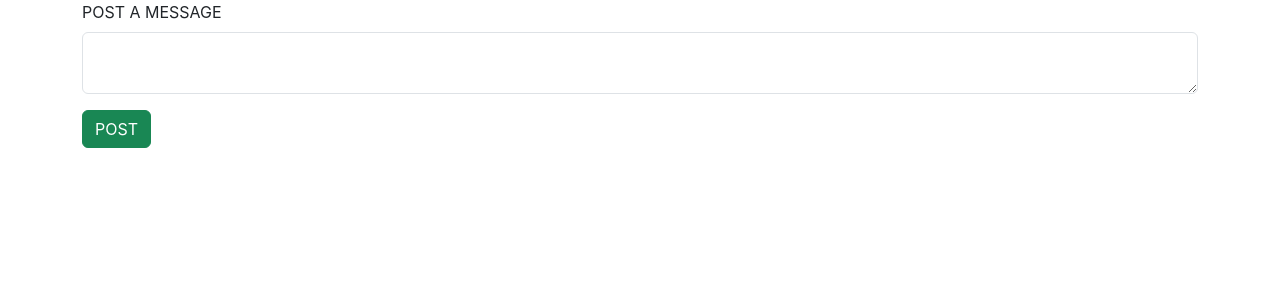
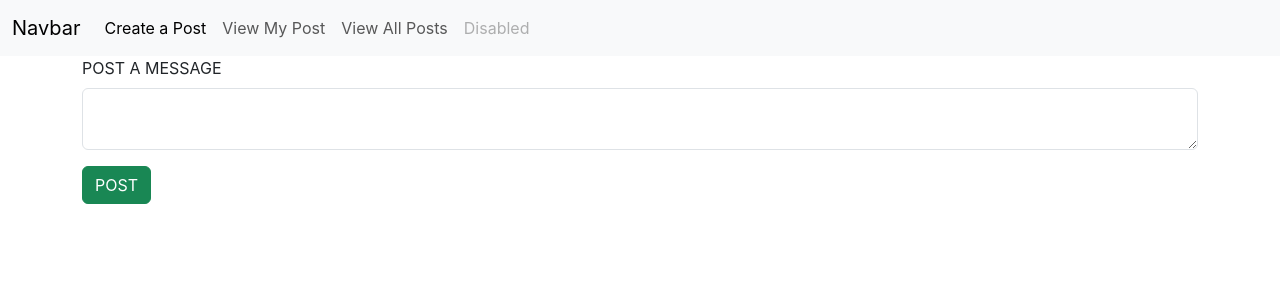
Before and after one commit to safabeegum/BLOG-FRONTEND, a React (Create React App) app: page /CreatePost in a window 1280 px wide. Shown: the top 300 px of the page. Built offline with nearby package versions, Linux system fonts and the light colour scheme.

Commit message:
ViewAll Created

```diff
--- a/src/App.js
+++ b/src/App.js
@@ -4,14 +4,19 @@ import SignUp from './components/SignUp';
 import SignIn from './components/SignIn';
 import { BrowserRouter, Route, Routes } from 'react-router-dom';
 import CreatePost from './components/CreatePost';
+import ViewAll from './components/ViewAll';
+import Nav from './components/Nav';
 
 function App() {
   return (
     <BrowserRouter>
     <Routes>
+    <Route path='/Nav' element={<Nav/>}/>
       <Route path='/SignIn' element={<SignIn/>}/>
       <Route path='/SignUp' element={<SignUp/>}/>
       <Route path='/CreatePost' element={<CreatePost/>}/>
+      <Route path='/ViewAll' element={<ViewAll/>}/>
+
     </Routes>
     </BrowserRouter>
   );
--- a/src/components/CreatePost.jsx
+++ b/src/components/CreatePost.jsx
@@ -1,5 +1,6 @@
 import axios from 'axios'
 import React, { useState } from 'react'
+import Nav from './Nav'
 
 const CreatePost = () => {
 
@@ -33,7 +34,9 @@ const CreatePost = () => {
     }
 
   return (
+
     <div>
+        <Nav/>
         <div className="container">
             <div className="row">
                 <div className="col col-12 col-sm-12 col-md-12 col-lg-12 col-xl-12 col-xxl-12">
--- /dev/null
+++ b/src/components/Nav.jsx
@@ -0,0 +1,36 @@
+import React from 'react'
+
+const Nav = () => {
+  return (
+
+    <div>
+
+        <nav class="navbar navbar-expand-lg bg-body-tertiary">
+  <div class="container-fluid">
+    <a class="navbar-brand" href="#">Navbar</a>
+    <button class="navbar-toggler" type="button" data-bs-toggle="collapse" data-bs-target="#navbarNav" aria-controls="navbarNav" aria-expanded="false" aria-label="Toggle navigation">
+      <span class="navbar-toggler-icon"></span>
+    </button>
+    <div class="collapse navbar-collapse" id="navbarNav">
+      <ul class="navbar-nav">
+        <li class="nav-item">
+          <a class="nav-link active" aria-current="page" href="/CreatePost">Create a Post</a>
+        </li>
+        <li class="nav-item">
+          <a class="nav-link" href="">View My Post</a>
+        </li>
+        <li class="nav-item">
+          <a class="nav-link" href="/ViewAll">View All Posts</a>
+        </li>
+        <li class="nav-item">
+          <a class="nav-link disabled" aria-disabled="true">Disabled</a>
+        </li>
+      </ul>
+    </div>
+  </div>
+</nav>
+    </div>
+  )
+}
+
+export default Nav
--- /dev/null
+++ b/src/components/ViewAll.jsx
@@ -0,0 +1,69 @@
+import axios from 'axios'
+import React, { useEffect, useState } from 'react'
+import Nav from './Nav'
+
+const ViewAll = () => {
+
+    const [data,setData]=useState([
+
+    ])
+
+    const fetchData=()=> {
+        axios.post("http://localhost:8080/viewall", {}, {
+            headers:{"token":sessionStorage.getItem("token"), "Content-Type":"application/json"}
+    }).then(
+        (response)=>{
+            console.log(response.data)
+            setData(response.data)
+        }
+    ).catch(
+        (error) => {
+            console.log(error)
+        }
+    )
+}
+
+    useEffect( ()=> {fetchData()},[])
+
+
+  return (
+    <div>
+        <Nav/>
+        <div className="container">
+            <div className="row">
+                <div className="col col-12 col-sm-12 col-md-12 col-lg-12 col-xl-12 col-xxl-12">
+
+                    <div className="row g-3">
+
+                    <div className="col col-12 col-sm-12 col-md-12 col-lg-12 col-xl-12 col-xxl-12">
+                            {data.map(
+                                (value,index) => {
+                                    return <div class="card mb-3">
+
+                                    <div class="row g-0">
+                                      <div class="col-md-4">
+                                        <img src="..." class="img-fluid rounded-start" alt="..."></img>
+                                      </div>
+                                      <div class="col-md-8">
+                                        <div class="card-body">
+                                          <h5 class="card-title">{value.Message}</h5>
+
+                                          <p class="card-text"><small class="text-body-secondary">Posted on {value.postedDate}</small></p>
+                                        </div>
+                                      </div>
+                                    </div>
+
+
+                                  </div>
+                                }
+                            )}
+                    </div>
+                    </div>
+                </div>
+            </div>
+        </div>
+    </div>
+  )
+}
+
+export default ViewAll
```
